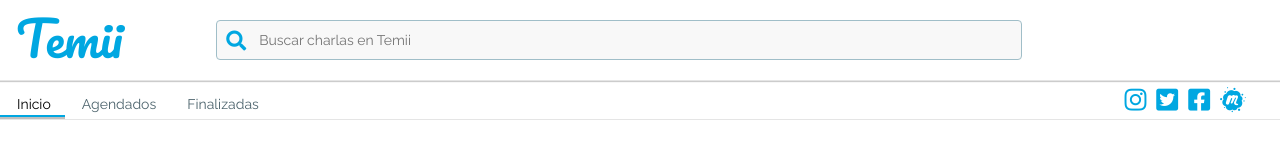
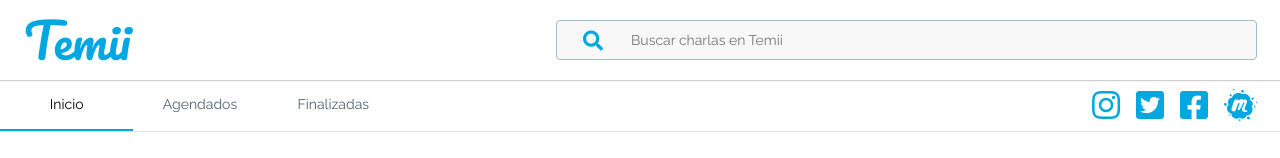
Before and after one commit to PyBAQ/temii-frontend, a Vue app: page /#/ in a window 1280 px wide. Shown: the top 158 px of the page. Built offline with nearby package versions, Linux system fonts and the light colour scheme.

Commit message:
Se ajusta al fork de juan pablo

```diff
--- a/src/components/Header.vue
+++ b/src/components/Header.vue
@@ -2,156 +2,66 @@
   <nav>
     <div class="header">
       <div class="header__logo">Temii</div>
-      <div class="header__search">
-        <i class="fa fa-search icon"></i>
-        <input class="input-field" type="text" placeholder="Buscar charlas en Temii" name="usrnm">
-      </div>
+      <SearchInput/>
     </div>
     <div class="subheader">
-      <ul class="subheader__list">
-        <li class="subheader__item subheader__item--active">Inicio</li>
-        <li class="subheader__item">Agendados</li>
-        <li class="subheader__item">Finalizadas</li>
-      </ul>
-      <div class="subheader__social">
-        <div v-for="icon in icons">
-          <a :href="icon.url">
-            <div class="social-btn">
-              <i :class="icon.name"></i>
-            </div>
-          </a>
-        </div>
-
-        <!-- <li>
-          <i class="fab fa-instagram"></i>
-        </li>
-        <li>
-          <i class="fab fa-twitter-square"></i>
-        </li>
-        <li>
-          <i class="fab fa-facebook-square"></i>
-        </li>
-        <li>
-          <i class="fab fa-meetup"></i>
-        </li>-->
-      </div>
+      <Menu/>
+      <SocialMenu/>
     </div>
   </nav>
 </template>
 
 <script>
+import SearchInput from './SearchInput'
+import Menu from './Menu'
+import SocialMenu from './SocialMenu'
 export default {
   name: 'Header',
-  data() {
-    return {
-      icons: [
-        { name: 'fab fa-instagram', url: 'https://www.instagram.com/pybaq/' },
-        { name: 'fab fa-twitter-square', url: 'https://twitter.com/pybaq' },
-        {
-          name: 'fab fa-facebook-square',
-          url: 'https://www.facebook.com/pybaq'
-        },
-        { name: 'fab fa-meetup', url: 'https://www.meetup.com/pythonbaq' }
-      ]
-    }
+  components: {
+    SearchInput,
+    Menu,
+    SocialMenu
   }
 }
 </script>
 
 <style>
 /* header */
-
 .header {
   display: flex;
-  height: 80px;
-  border-bottom: 1px solid #e5e5e5;
+  justify-content: center;
+  align-items: center;
+  flex-direction: column;
+  min-height: 80px;
+  padding-bottom: 24px;
   box-shadow: 0px 1px 1px rgba(0, 0, 0, 0.2);
-  margin: 0px;
 }
-
 .header__logo {
   font-family: 'Pacifico';
   font-size: 48px;
   color: #00a7e1;
-  margin-left: 16px;
   display: inline-block;
 }
-
-.header__search {
-  margin: auto;
-  margin-left: 74px;
-  height: 38px;
-  display: -ms-flexbox;
-  display: flex;
-  width: 100%;
-  height: 40px;
-}
-
-.icon {
-  position: relative;
-  top: 50%;
-  left: 30px;
-  height: 18px;
-  color: #00a7e1;
-  margin-top: -9px;
-  font-size: 20px;
-}
-
-.input-field {
-  text-indent: 40px;
-  border: 0.75px solid #a0bec8;
-  background: #f8f8f8;
-  border-radius: 4px;
-  width: 800px;
-  outline: none;
-  font-family: 'Raleway';
-  font-size: 14px;
-}
-
-.input-field:hover,
-.input-field:focus {
-  background: white;
-  border: 0.75px solid rgb(0, 121, 211);
-}
-
 /* Subheader */
-
 .subheader {
   display: flex;
   justify-content: space-between;
   align-items: center;
-  height: 38px;
-  border-bottom: 1px solid #e5e5e5;
+  flex-direction: column;
   margin: 0px;
 }
-
-.subheader__list {
-  display: flex;
-}
-
-.subheader__item {
-  padding: 10px 14px 0px 17px;
-  text-align: center;
-  box-sizing: border-box;
-  list-style-type: none;
-  font-size: 14px;
-  color: #4d646d;
-}
-
-.subheader__item--active {
-  border-bottom: 2px solid #00a7e1;
-  box-shadow: 0px 2px 0px rgba(0, 0, 0, 0.25);
-  color: #000000;
-}
-
-.subheader__social {
-  display: flex;
-  margin-right: 30px;
-}
-
-.social-btn {
-  font-size: 25px;
-  color: #00a7e1;
-  padding: 5px;
+@media (min-width: 767px) {
+  .header {
+    flex-direction: row;
+    justify-content: space-between;
+    padding-bottom: 0;
+  }
+  .header__logo {
+    margin-left: 24px;
+  }
+  .subheader {
+    flex-direction: row;
+    border-bottom: 1px solid #e5e5e5;
+  }
 }
 </style>
--- /dev/null
+++ b/src/components/Menu.vue
@@ -0,0 +1,41 @@
+<template>
+  <ul class="subheader__list">
+    <li class="subheader__item subheader__item--active">Inicio</li>
+    <li class="subheader__item">Agendados</li>
+    <li class="subheader__item">Finalizadas</li>
+  </ul>
+</template>
+
+<script>
+export default {
+  name: 'Menu'
+}
+</script>
+
+<style>
+.subheader__list {
+  width: 100%;
+  display: grid;
+  grid-template-columns: repeat(3, 1fr);
+  box-shadow: 0 0 3px rgba(0, 0, 0, 0.25);
+}
+.subheader__item {
+  padding: 13px;
+  text-align: center;
+  box-sizing: border-box;
+  list-style-type: none;
+  font-size: 14px;
+  color: #4d646d;
+}
+.subheader__item--active {
+  border-bottom: 2px solid #00a7e1;
+  /* box-shadow: 0px 2px 0px rgba(0, 0, 0, 0.25); */
+  color: #000000;
+}
+@media (min-width: 767px) {
+  .subheader__list {
+    width: 400px;
+    box-shadow: none;
+  }
+}
+</style>
--- /dev/null
+++ b/src/components/SearchInput.vue
@@ -0,0 +1,70 @@
+<template>
+  <div class="header__search">
+    <div class="icon-container">
+      <i class="fa fa-search icon"></i>
+    </div>
+    <div class="input-field">
+      <input type="text" placeholder="Buscar charlas en Temii" name="usrnm">
+    </div>
+  </div>
+</template>
+
+<script>
+export default {
+  name: 'SearchInput'
+}
+</script>
+
+
+<style>
+.header__search {
+  display: block;
+  position: relative;
+  height: 38px;
+  width: calc(100% - 32px);
+  max-width: 700px;
+  min-width: 200px;
+  height: 40px;
+}
+.input-field {
+  display: inline-flex;
+  width: calc(100% - 72.75px);
+  height: 38px;
+  border: 0.75px solid #a0bec8;
+  background: #f8f8f8;
+  border-radius: 4px;
+  padding-left: 72px;
+}
+.input-field input {
+  border: none;
+  background-color: transparent;
+  outline: none;
+  font-family: 'Raleway';
+  font-size: 14px;
+  width: 100%;
+}
+.input-field:hover,
+.input-field:focus {
+  background: white;
+  border: 0.75px solid rgb(0, 121, 211);
+}
+.icon-container {
+  position: absolute;
+  height: 38px;
+  width: 72px;
+  border: 0.75px solid transparent;
+  display: flex;
+  justify-content: center;
+  align-items: center;
+}
+.icon {
+  height: 18px;
+  color: #00a7e1;
+  font-size: 20px;
+}
+@media (min-width: 767px) {
+  .header__search {
+    margin: 0 24px;
+  }
+}
+</style>
--- /dev/null
+++ b/src/components/SocialMenu.vue
@@ -0,0 +1,53 @@
+<template>
+  <ul class="subheader__social">
+    <li>
+      <a href="https://www.instagram.com/pybaq/" target="_blank">
+        <i class="fab fa-instagram"></i>
+      </a>
+    </li>
+    <li>
+      <a href="http://twitter.com/pybaq" target="_blank">
+        <i class="fab fa-twitter-square"></i>
+      </a>
+    </li>
+    <li>
+      <a href="https://www.facebook.com/pybaq/" target="_blank">
+        <i class="fab fa-facebook-square"></i>
+      </a>
+    </li>
+    <li>
+      <a href="https://www.meetup.com/pythonbaq/" target="_blank">
+        <i class="fab fa-meetup"></i>
+      </a>
+    </li>
+  </ul>
+</template>
+
+<script>
+export default {
+  name: 'SocialMenu'
+}
+</script>
+
+<style>
+.subheader__social {
+  margin-top: 8px;
+  display: flex;
+}
+.subheader__social > li {
+  list-style-type: none;
+  font-size: 32px;
+  color: #00a7e1;
+  padding: 0 8px;
+}
+.subheader__social > li a {
+  color: inherit;
+  text-decoration: none;
+}
+@media (min-width: 767px) {
+  .subheader__social {
+    margin-top: 0;
+    margin-right: 16px;
+  }
+}
+</style>
```
